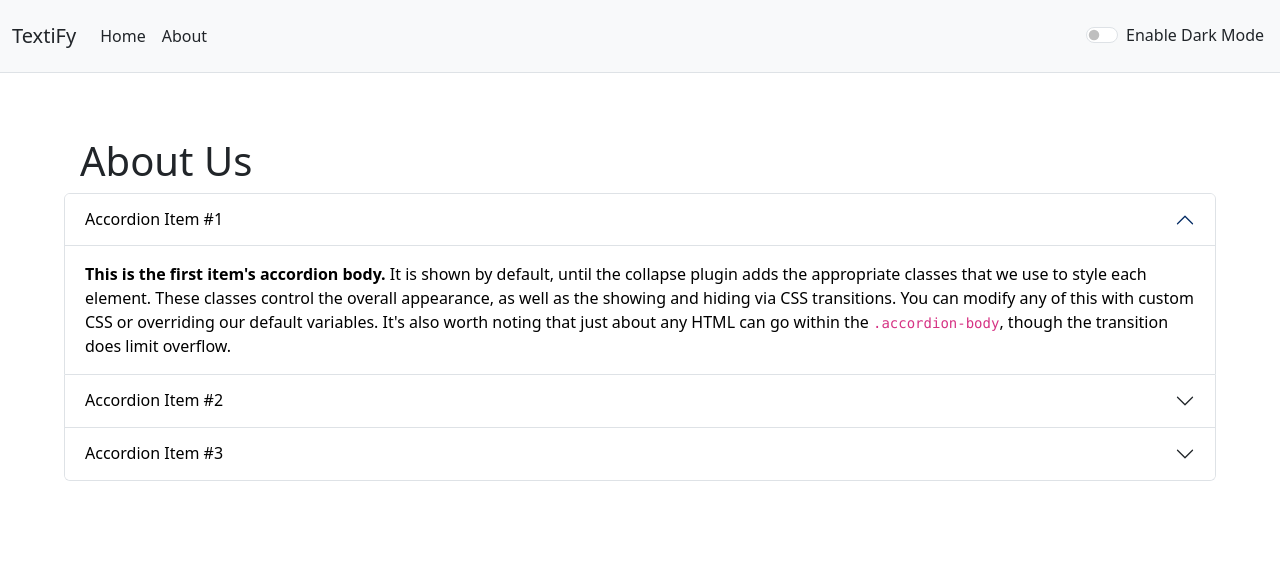
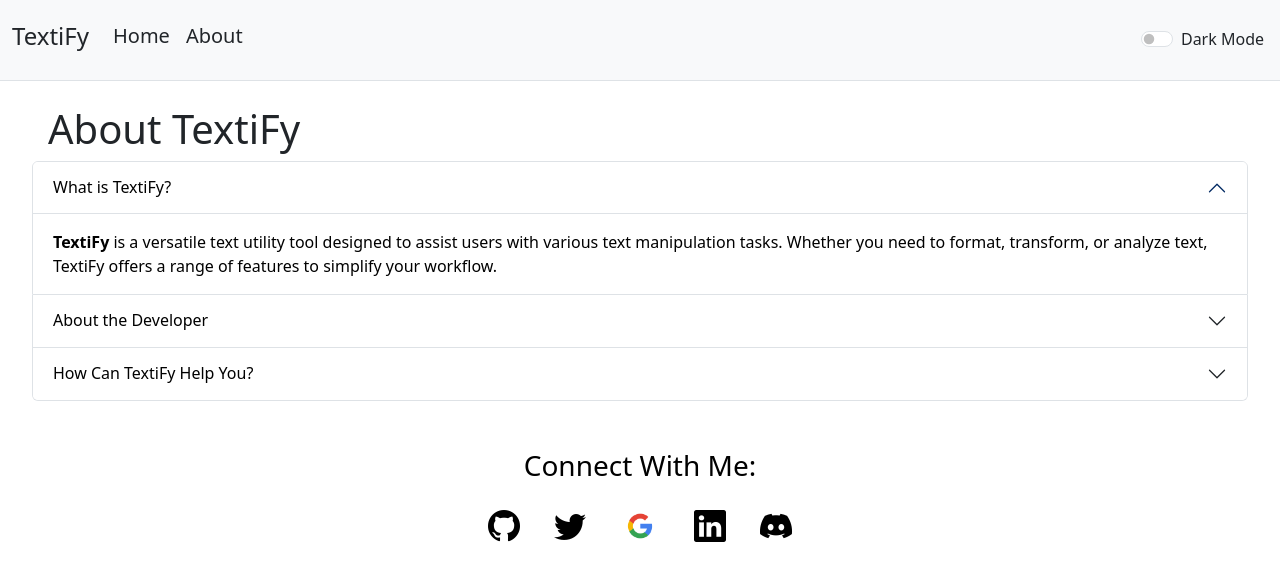
Before and after one commit to yadavmangesh07/Text-Utility-Web-App, a React (Vite) app: page /about in a window 1280 px wide. Shown: the top 580 px of the page. Built offline with nearby package versions, Linux system fonts and the light colour scheme.

Commit message:
About Component Finalized With Footer Section

```diff
--- a/index.html
+++ b/index.html
@@ -23,6 +23,7 @@
       Learn how to configure a non-root public URL by running `npm run build`.
     -->
     <link href="https://cdn.jsdelivr.net/npm/bootstrap@5.3.2/dist/css/bootstrap.min.css" rel="stylesheet" integrity="sha384-T3c6CoIi6uLrA9TneNEoa7RxnatzjcDSCmG1MXxSR1GAsXEV/Dwwykc2MPK8M2HN" crossorigin="anonymous">
+    <link rel="stylesheet" href="https://cdn.jsdelivr.net/npm/bootstrap-icons@1.11.3/font/bootstrap-icons.min.css">
     <title>TextiFy - Home</title>
   </head>
   <body >
--- a/src/components/About.jsx
+++ b/src/components/About.jsx
@@ -1,4 +1,5 @@
 import React, { useState } from 'react';
+// import Footer from './Footer';
 
 export default function About(props) {
 
@@ -7,47 +8,76 @@ export default function About(props) {
 
     return (
         <>
-            <div className="accordion p-3 mx-5 my-5 rounded" >
-                <h1 className="mx-3">About Us</h1>
-                <div className="accordion" id="accordionExample" >
+            <div className="accordion p-3 mx-3 my-2 rounded">
+                <h1 className="mx-3">About TextiFy</h1>
+                <div className="accordion" id="accordionExample">
                     <div className="accordion-item">
-                        <h2 className="accordion-header">
-                            <button className="accordion-button" type="button" style={{backgroundColor:props.mode1=='dark'?'#23272F':'white',color:props.mode1=='dark'?'white':'black'}} data-bs-toggle="collapse" data-bs-target="#collapseOne" aria-expanded="true" aria-controls="collapseOne">
-                                Accordion Item #1
+                        <h2 className="accordion-header" >
+                            <button className="accordion-button" type="button"  style={{backgroundColor:props.mode1==='dark'?'#23272F':'white',color:props.mode1==='dark'?'white':'black'}} data-bs-toggle="collapse" data-bs-target="#collapseOne" aria-expanded="true" aria-controls="collapseOne">
+                                What is TextiFy?
                             </button>
                         </h2>
                         <div id="collapseOne" className="accordion-collapse collapse show" data-bs-parent="#accordionExample">
-                            <div className="accordion-body" style={{backgroundColor:props.mode1=='dark'?'#23272F':'white',color:props.mode1=='dark'?'white':'black'}}>
-                                <strong>This is the first item's accordion body.</strong> It is shown by default, until the collapse plugin adds the appropriate classes that we use to style each element. These classes control the overall appearance, as well as the showing and hiding via CSS transitions. You can modify any of this with custom CSS or overriding our default variables. It's also worth noting that just about any HTML can go within the <code>.accordion-body</code>, though the transition does limit overflow.
+                            <div className="accordion-body" style={{ backgroundColor: props.mode1 === 'dark' ? '#23272F' : 'white', color: props.mode1 === 'dark' ? 'white' : 'black' }}>
+                                <strong>TextiFy</strong> is a versatile text utility tool designed to assist users with various text manipulation tasks. Whether you need to format, transform, or analyze text, TextiFy offers a range of features to simplify your workflow.
                             </div>
                         </div>
                     </div>
                     <div className="accordion-item">
                         <h2 className="accordion-header">
-                            <button className="accordion-button collapsed" style={{backgroundColor:props.mode1=='dark'?'#23272F':'white',color:props.mode1=='dark'?'white':'black'}} type="button" data-bs-toggle="collapse" data-bs-target="#collapseTwo" aria-expanded="false" aria-controls="collapseTwo">
-                                Accordion Item #2
+                            <button className="accordion-button collapsed" style={{ backgroundColor: props.mode1 === 'dark' ? '#23272F' : 'white', color: props.mode1 === 'dark' ? 'white' : 'black' }} type="button" data-bs-toggle="collapse" data-bs-target="#collapseTwo" aria-expanded="false" aria-controls="collapseTwo">
+                                About the Developer
                             </button>
                         </h2>
                         <div id="collapseTwo" className="accordion-collapse collapse" data-bs-parent="#accordionExample">
-                            <div className="accordion-body" style={{backgroundColor:props.mode1=='dark'?'#23272F':'white',color:props.mode1=='dark'?'white':'black'}} >
-                                <strong>This is the second item's accordion body.</strong> It is hidden by default, until the collapse plugin adds the appropriate classes that we use to style each element. These classes control the overall appearance, as well as the showing and hiding via CSS transitions. You can modify any of this with custom CSS or overriding our default variables. It's also worth noting that just about any HTML can go within the <code>.accordion-body</code>, though the transition does limit overflow.
-                            </div>
+                            <div className="accordion-body" style={{ backgroundColor: props.mode1 === 'dark' ? '#23272F' : 'white', color: props.mode1 === 'dark' ? 'white' : 'black' }}>
+                                <strong>Mangesh Yadav:</strong> I am the creative mind behind TextiFy. With a passion for learning and exploring new technologies, I embarked on the journey of software development with TextiFy being my first project.
+                                <br /><br />
+                                Currently, I am in the process of learning various programming languages and technologies, including JavaScript, React, HTML, CSS, and more. Through TextiFy, I not only aim to hone my skills but also to contribute to the developer community by sharing my learnings and experiences.
+                                <br /><br />
+                                As TextiFy evolves, I welcome feedback and suggestions from users to continually improve the application and enhance the user experience. Feel free to reach out to me with any inquiries, ideas, or collaboration opportunities.</div>
                         </div>
                     </div>
                     <div className="accordion-item">
                         <h2 className="accordion-header">
-                            <button className="accordion-button collapsed" type="button" style={{backgroundColor:props.mode1=='dark'?'#23272F':'white',color:props.mode1=='dark'?'white':'black'}} data-bs-toggle="collapse" data-bs-target="#collapseThree" aria-expanded="false" aria-controls="collapseThree">
-                                Accordion Item #3
+                            <button className="accordion-button collapsed" type="button" style={{ backgroundColor: props.mode1 === 'dark' ? '#23272F' : 'white', color: props.mode1 === 'dark' ? 'white' : 'black' }} data-bs-toggle="collapse" data-bs-target="#collapseThree" aria-expanded="false" aria-controls="collapseThree">
+                                How Can TextiFy Help You?
                             </button>
                         </h2>
                         <div id="collapseThree" className="accordion-collapse collapse" data-bs-parent="#accordionExample">
-                            <div className="accordion-body" style={{backgroundColor:props.mode1=='dark'?'#23272F':'white',color:props.mode1=='dark'?'white':'black'}}>
-                                <strong>This is the third item's accordion body.</strong> It is hidden by default, until the collapse plugin adds the appropriate classes that we use to style each element. These classes control the overall appearance, as well as the showing and hiding via CSS transitions. You can modify any of this with custom CSS or overriding our default variables. It's also worth noting that just about any HTML can go within the <code>.accordion-body</code>, though the transition does limit overflow.
+                            <div className="accordion-body" style={{ backgroundColor: props.mode1 === 'dark' ? '#23272F' : 'white', color: props.mode1 === 'dark' ? 'white' : 'black' }}>
+                                TextiFy offers a wide range of features including text formatting, case conversion, character counting, and much more. Whether you need to clean up messy text, generate Lorem Ipsum, or analyze word frequency, TextiFy has you covered.
                             </div>
                         </div>
                     </div>
+
                 </div>
+
             </div>
+            <footer className=" text-center text-white rounded">
+                <div className="container p-4 pb-0">
+                    <section className="mb-4" style={{backgroundColor: props.mode1 === 'dark' ? '#23272F' : 'white', color: props.mode1 === 'dark' ? 'white' : 'black'}}>
+                        <h3>Connect With Me:</h3>
+                        <a className="btn btn-floating m-1" href="https://github.com/yadavmangesh07" role="button">
+                            <i className="bi bi-github" style={{ backgroundColor: props.mode1 === 'dark' ? '#23272F' : 'white', color: props.mode1 === 'dark' ? 'white' : 'black',fontSize: "2rem" }}></i>
+                        </a>
+                        <a className="btn btn-floating m-1" href="https://twitter.com/__Mangesh" role="button">
+                            <i className="bi bi-twitter" style={{ backgroundColor: props.mode1 === 'dark' ? '#23272F' : 'white', color: props.mode1 === 'dark' ? '#19BAED' : 'black',fontSize: "2rem" }}></i>
+                        </a>
+                        <a className="btn btn-floating m-1" href="mailto:mangeshyadav8736@gmail.com" role="button">
+                            <img src="src/components/7123025_logo_google_g_icon.png" style={{height:'40px',width:'40px'}} alt="" />
+                        </a>
+                        <a className="btn btn-floating m-1" href="https://www.linkedin.com/in/mangesh-yadav-65a437237" role="button">
+                            <i className="bi bi-linkedin" style={{ backgroundColor: props.mode1 === 'dark' ? '#23272F' : 'white', color: props.mode1 === 'dark' ? '#137EBB' : 'black',fontSize: "2rem" }}></i>
+                        </a>
+                        <a className="btn btn-floating m-1" href="https://discord.com/users/OPTIMUS#3832" role="button">
+                            <i className="bi bi-discord" style={{ backgroundColor: props.mode1 === 'dark' ? '#23272F' : 'white', color: props.mode1 === 'dark' ? '#5C6AF3' : 'black',fontSize: "2rem" }}></i>
+                        </a>
+                    </section>
+                </div>
+
+            </footer>
+
 
         </>
     );
--- a/src/components/NavBar.jsx
+++ b/src/components/NavBar.jsx
@@ -7,21 +7,21 @@ export default function NavBar(props) {
   return (
     <>
 
-    <nav className={`navbar bg-${props.mode1} border-bottom border-body" `}>
+    <nav className={`navbar bg-${props.mode1} border-bottom border-body p-0" `}>
 
-      <nav className="navbar navbar-expand-lg bg-body-primary ">
-        <div className="container-fluid " >
-          <a className={`navbar-brand text-${props.textColor}`} href="/">{props.title}</a>
-          <button className="navbar-toggler" type="button" data-bs-toggle="collapse" data-bs-target="#navbarSupportedContent" aria-controls="navbarSupportedContent" aria-expanded="false" aria-label="Toggle navigation">
+      <nav className="navbar navbar-expand-lg bg-body-primary " >
+        <div className="container-fluid "  >
+          <a className={`navbar-brand text-${props.textColor}`} href="/"><h4>{props.title}</h4></a>
+          <button className="navbar-toggler" style={{backgroundColor:props.mode1==='dark'?'white':'white'}} type="button" data-bs-toggle="collapse" data-bs-target="#navbarSupportedContent" aria-controls="navbarSupportedContent" aria-expanded="false" aria-label="Toggle navigation">
             <span className="navbar-toggler-icon"></span>
           </button>
-          <div className="collapse navbar-collapse" id="navbarSupportedContent">
-            <ul className="navbar-nav me-auto mb-2 mb-lg-0">
+          <div className="collapse navbar-collapse " id="navbarSupportedContent" >
+            <ul className="navbar-nav me-auto mb-2 mb-lg-0 ">
               <li className="nav-item ">
-                <Link className={`nav-link active text-${props.textColor}`} aria-current="page" to="/">Home</Link>
+                <Link className={`nav-link active text-${props.textColor}`} aria-current="page" to="/"><h5>Home</h5></Link>
               </li>
               <li className="nav-item">
-                <Link className={`nav-link active text-${props.textColor}`} to="/about">{props.about}</Link>
+                <Link className={`nav-link active text-${props.textColor}`} to="/about"><h5>{props.about}</h5></Link>
               </li>
 
             </ul>
@@ -33,7 +33,7 @@ export default function NavBar(props) {
       </nav>
             <div className="form-check form-switch mx-3" >
               <input className="form-check-input " onClick={props.toggleMode} type="checkbox" role="switch" id="flexSwitchCheckDefault" />
-              <label className={`form-check-label text-${props.textColor}`} htmlFor="flexSwitchCheckDefault">Enable {props.buttonText} Mode</label>
+              <label className={`form-check-label text-${props.textColor}`} htmlFor="flexSwitchCheckDefault">{props.buttonText} Mode</label>
             </div>
 </nav>
     </>
```
Also changed, not shown: src/App.jsx (+6 -2 lines), src/components/TextForm.jsx (+8 -8 lines), src/App.css (line endings or trailing spaces), src/components/7123025_logo_google_g_icon.png (added), src/index.css (line endings or trailing spaces).
